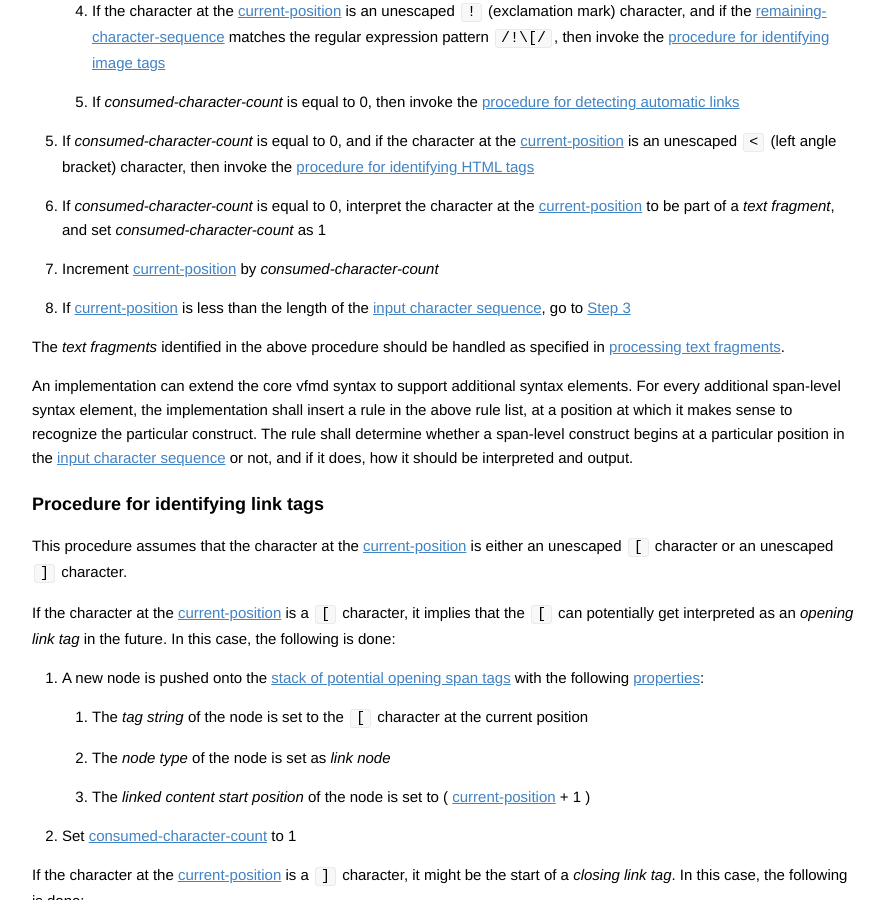
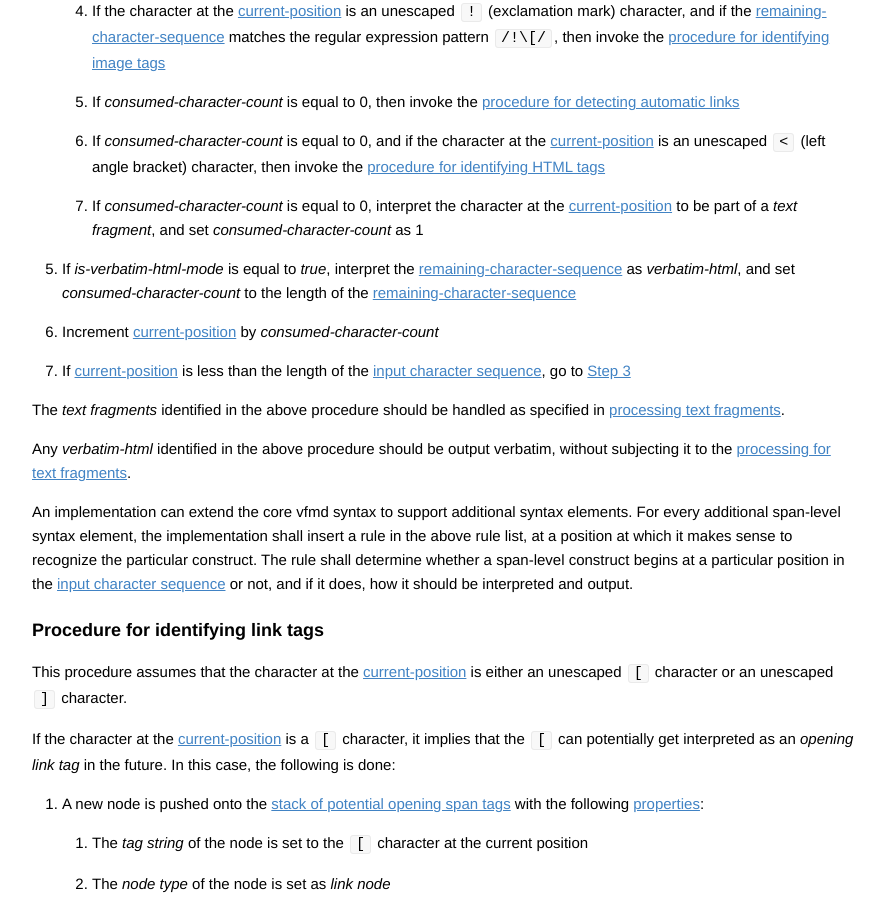
Before and after one commit to vfmd/vfmd-spec, a Jekyll site: the page built from specification.md, in a window 1280 px wide and 900 px high, scrolled down 28699 px. Shown: the whole window, without its empty margins (197-1081 px from the left). Built offline with Jekyll 4.4.1, drawn with Linux system fonts in a browser that asks for light colours; Markdown is read by kramdown in place of the engine named in the settings.

Commit message:
We shouldn't be stripping verbatim HTML of any escaping backslashes

```diff
--- a/specification.md
+++ b/specification.md
@@ -1879,18 +1879,27 @@ The procedure to identify and interpret the _span tags_ is as follows:
         image tags]
      5. If _consumed-character-count_ is equal to 0, then invoke the
         [procedure for detecting automatic links]
- 5. If _consumed-character-count_ is equal to 0, and if the character at
-    the [current-position] is an unescaped `<` (left angle bracket)
-    character, then invoke the [procedure for identifying HTML tags]
- 6. If _consumed-character-count_ is equal to 0, interpret the character
-    at the [current-position] to be part of a _text fragment_, and set
-    _consumed-character-count_ as 1
- 7. Increment [current-position] by _consumed-character-count_
- 8. If [current-position] is less than the length of the
-     [input character sequence], go to [Step 3](#span-proc-step-3)
+     6. If _consumed-character-count_ is equal to 0, and if the
+        character at the [current-position] is an unescaped `<` (left
+        angle bracket) character, then invoke the [procedure for
+        identifying HTML tags]
+     7. If _consumed-character-count_ is equal to 0, interpret the
+        character at the [current-position] to be part of a _text
+        fragment_, and set _consumed-character-count_ as 1
+ 5. If _is-verbatim-html-mode_ is equal to _true_, interpret the
+    [remaining-character-sequence] as _verbatim-html_, and set
+    _consumed-character-count_ to the length of the
+    [remaining-character-sequence]
+ 6. Increment [current-position] by _consumed-character-count_
+ 7. If [current-position] is less than the length of the
+    [input character sequence], go to [Step 3](#span-proc-step-3)
 
 The _text fragments_ identified in the above procedure should be
 handled as specified in [processing text fragments].
+
+Any _verbatim-html_ identified in the above procedure should be output
+verbatim, without subjecting it to the
+[processing for text fragments][processing text fragments].
 
 <span id="span-level-extensions">An implementation can extend the core
 vfmd syntax to support additional syntax elements. For every additional
```
